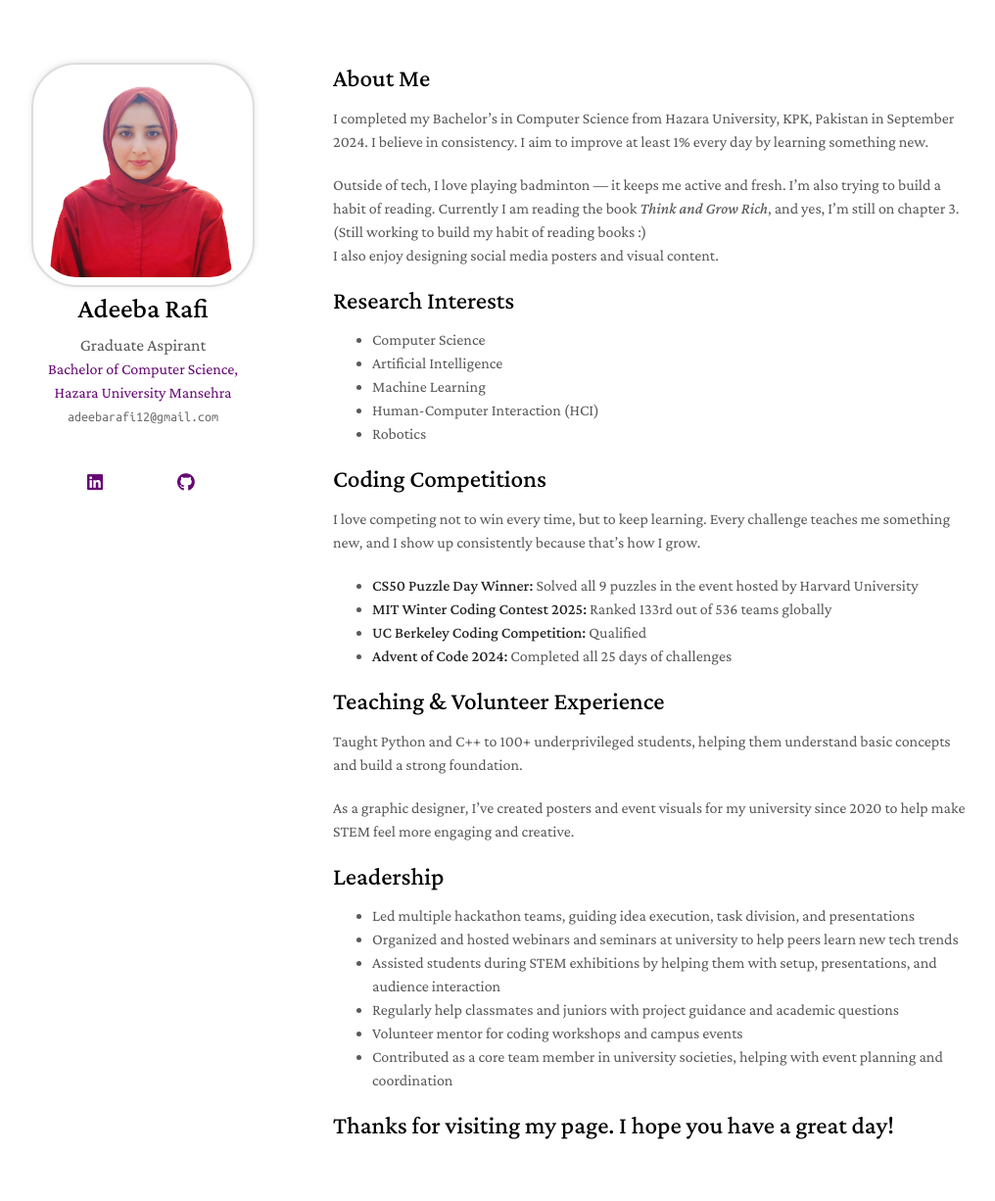
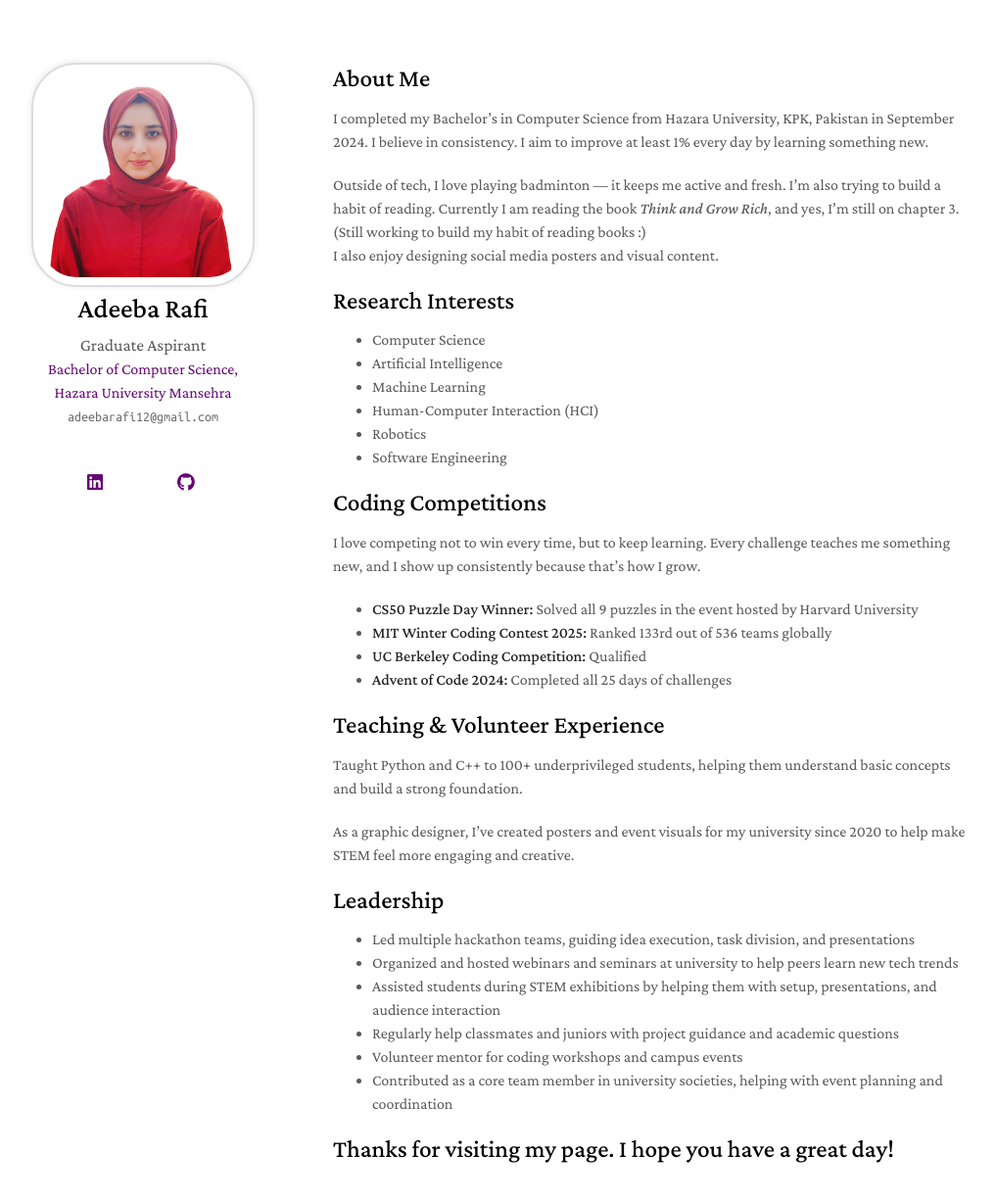
Before and after one commit to AdeebaRafi/adeeba_rafi.github.io, a Jekyll site: the page built from index.md, in a window 1280 px wide and 1276 px high. Shown: the top 1226 px of the window at 98% size, without its empty margins (130-1146 px from the left). Built offline with Jekyll 4.4.1, drawn with Linux system fonts in a browser that asks for light colours; nearby versions of some CDN libraries; a style sheet for code colours, icons or effects is not loaded; our own code applies the rules of GitHub Pages for plain Markdown files.

Commit message:
Update index.md

```diff
--- a/index.md
+++ b/index.md
@@ -15,6 +15,7 @@ I also enjoy designing social media posters and visual content.
 - Machine Learning
 - Human-Computer Interaction (HCI)
 - Robotics
+- Software Engineering
 
 ## Coding Competitions
 I love competing not to win every time, but to keep learning. Every challenge teaches me something new, and I show up consistently because that’s how I grow.
```
